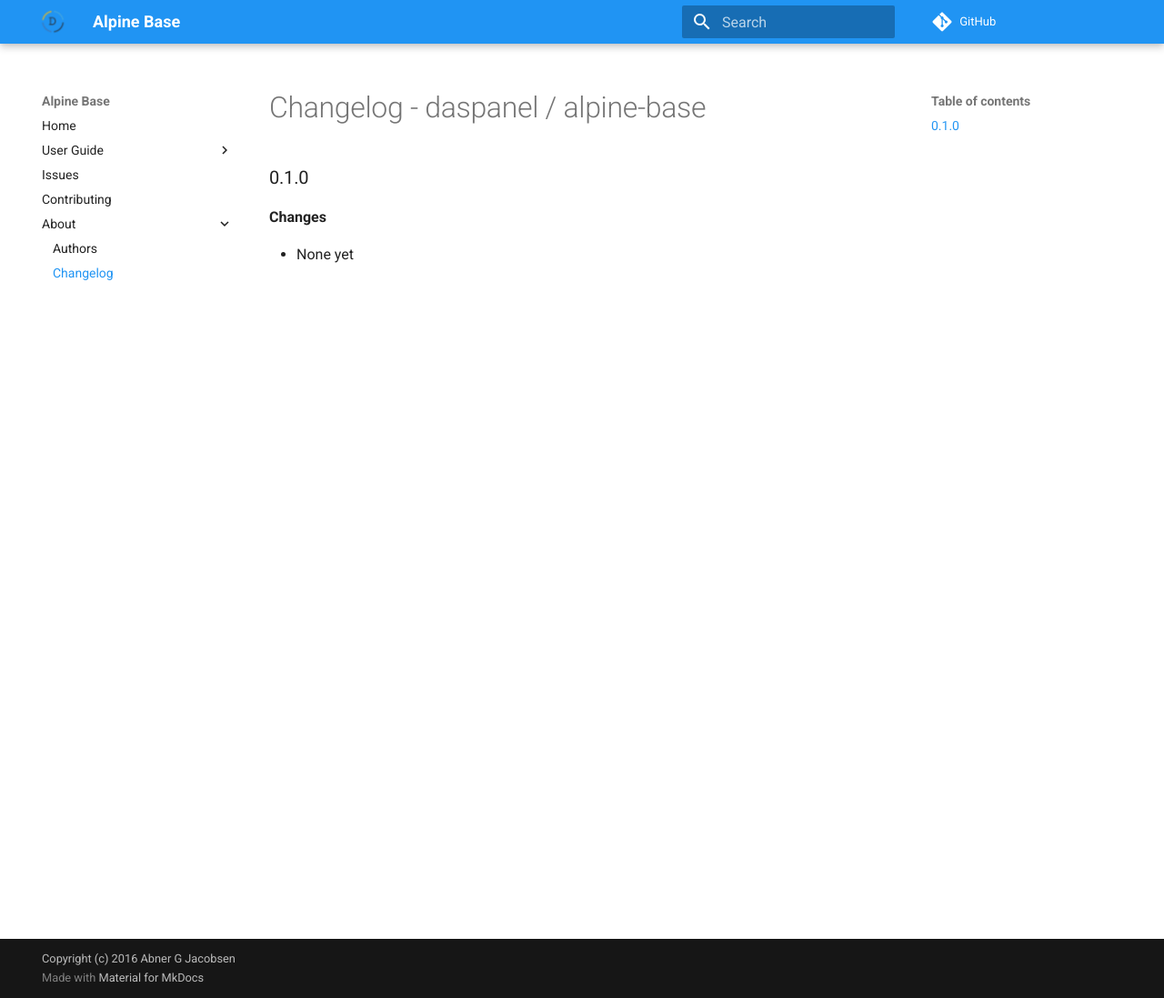
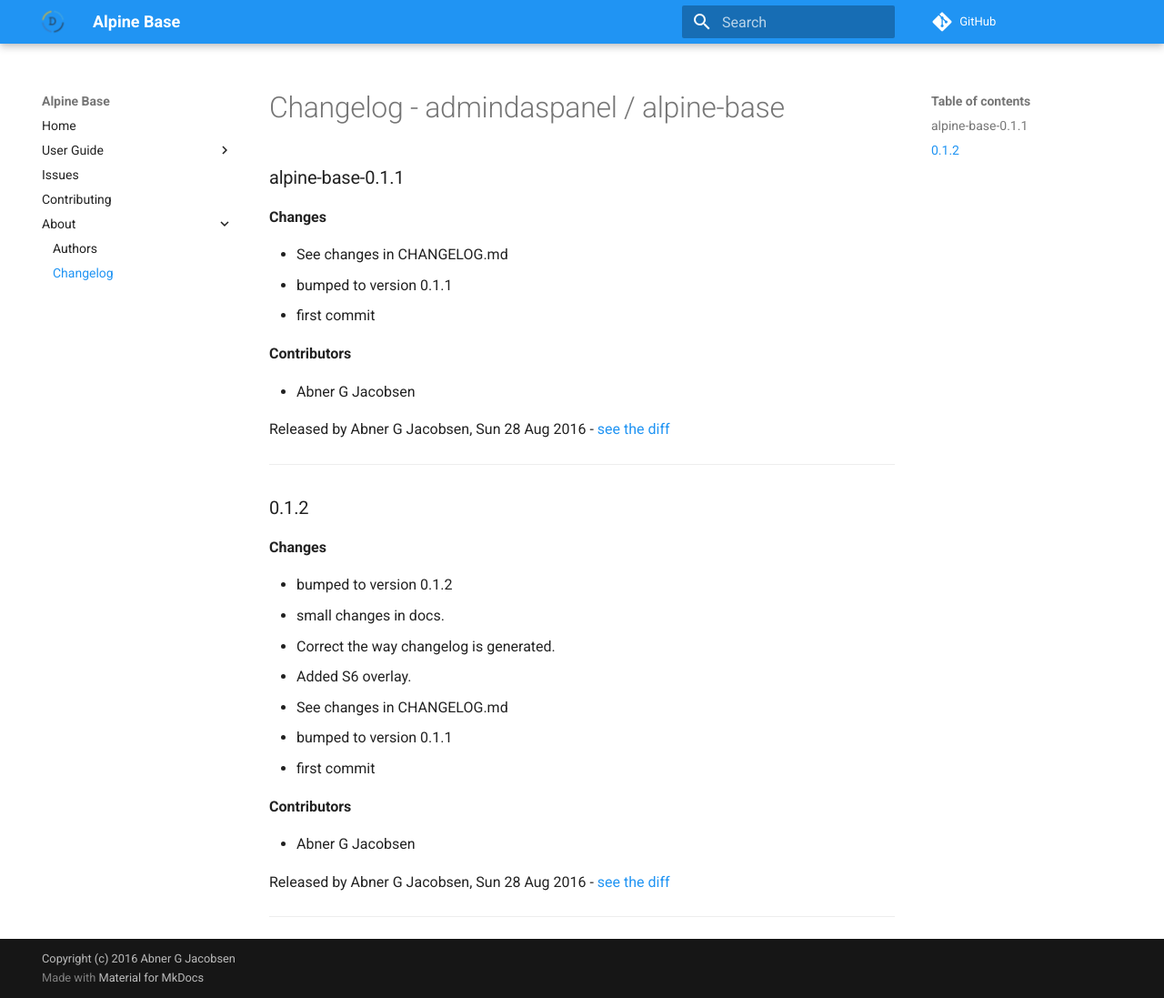
Before and after one commit to SIXwishlist/alpine-base, an MkDocs documentation site: the page built from docs/changelog.md, in a window 1280 px wide and 1097 px high. Shown: the whole window at 91% size. Built offline with MkDocs 1.6.1 and Material for MkDocs 9.7.7, drawn with Linux system fonts in a browser that asks for light colours; comment, search, counter and statistics services are not loaded; old or Windows-style settings are respelled for this version of MkDocs.

Commit message:
See changes in CHANGELOG.md

```diff
--- a/docs/changelog.md
+++ b/docs/changelog.md
@@ -1,7 +1,35 @@
+# Changelog - admindaspanel / alpine-base
 
-# Changelog - daspanel / alpine-base
-
-### 0.1.0
+### alpine-base-0.1.1
 __Changes__
 
-- None yet
+- See changes in CHANGELOG.md
+- bumped to version 0.1.1
+- first commit
+
+__Contributors__
+
+- Abner G Jacobsen
+
+Released by Abner G Jacobsen, Sun 28 Aug 2016 -
+[see the diff](https://github.com/admindaspanel/alpine-base/compare/...#diff)
+______________
+
+### 0.1.2
+__Changes__
+
+- bumped to version 0.1.2
+- small changes in docs.
+- Correct the way changelog is generated.
+- Added S6 overlay.
+- See changes in CHANGELOG.md
+- bumped to version 0.1.1
+- first commit
+
+__Contributors__
+
+- Abner G Jacobsen
+
+Released by Abner G Jacobsen, Sun 28 Aug 2016 -
+[see the diff](https://github.com/admindaspanel/alpine-base/compare/e794b6646b6fd8f677c0a36af19d72e14f6311cc...0.1.2#diff)
+______________
```
Also changed, not shown: CHANGELOG.md (+22 -2 lines).
